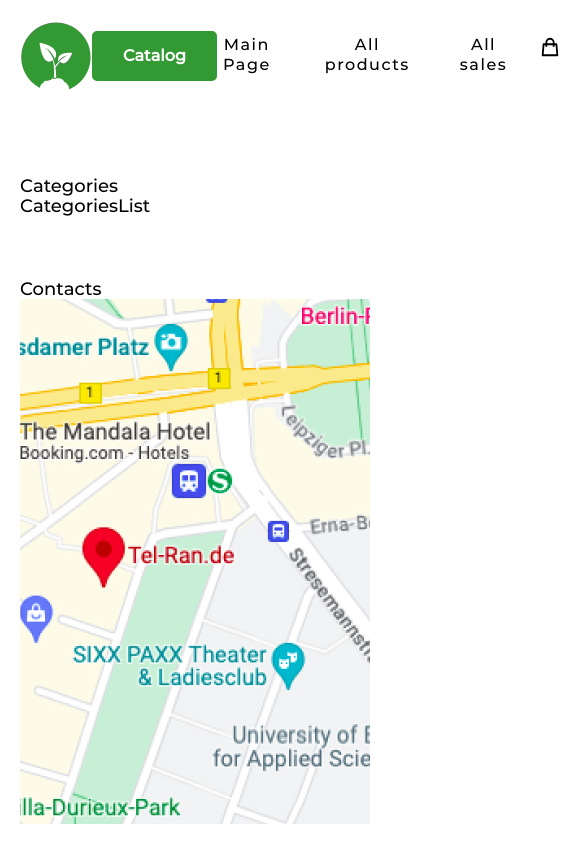
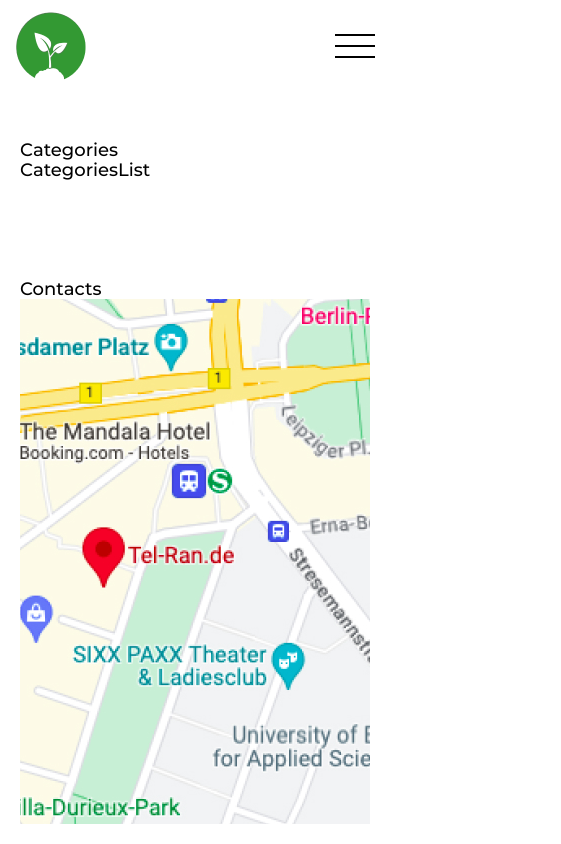
Before and after one commit to sl101/TEL-Ran-Diploma-project, a React (Create React App) app: page /categories in a window 390 px wide. Shown: the whole page, 561 px wide, since content can reach past the window. Built offline with nearby package versions, Linux system fonts and the light colour scheme.

Commit message:
feat(header) adaptive

```diff
--- a/src/App.css
+++ b/src/App.css
@@ -7,6 +7,7 @@
 	--accent-color: #ff32a1;
 
 	--a7-color: #a7a7a7;
+	--blur-color: #d8eed3ee;
 	--92-color: #929292;
 	--8b-color: #8b8b8b;
 	--6c-color: #6c6c6c;
--- /dev/null
+++ b/src/components/Burger/Burger.jsx
@@ -0,0 +1,10 @@
+import styles from './Burger.module.css';
+
+export const Burger = ({ active, ...other }) => {
+	return (
+		<div className={`${styles.burger} ${styles[active]}`} {...other}>
+			<span className={styles.burger_line1}></span>
+			<span className={styles.burger_line2}></span>
+		</div>
+	);
+};
--- /dev/null
+++ b/src/components/Burger/Burger.module.css
@@ -0,0 +1,46 @@
+.burger {
+	position: relative;
+	width: 40px;
+	height: 24px;
+	display: none;
+
+	border-top: 2px solid black;
+	border-bottom: 2px solid black;
+
+	cursor: pointer;
+	transition: border-color var(--hover-time) ease;
+}
+
+.burger span {
+	position: absolute;
+	width: 100%;
+	height: 2px;
+	top: 50%;
+	left: 0;
+
+	transform: translateY(-50%);
+	background-color: var(--black-color);
+	transition: transform var(--hover-time) ease;
+}
+
+.burger.active {
+	transition: border-color 0.1s ease;
+	border-color: transparent;
+}
+
+.burger.active .burger_line1 {
+	transform: rotate(45deg);
+}
+
+.burger.active .burger_line2 {
+	transform: rotate(-45deg);
+}
+
+@media (max-width: 762px) {
+	.burger {
+		display: block;
+		/* justify-self: end; */
+		/* top: 20px;
+		right: 20px; */
+	}
+}
--- a/src/components/Header/Header.js
+++ b/src/components/Header/Header.js
@@ -1,30 +1,45 @@
 import styles from './Header.module.css';
 import logo from '../../media/images/logo.png';
 
+import { Burger, Button, Navigation } from '../';
+import { NavLink } from 'react-router-dom';
+import { useState } from 'react';
 import { HiOutlineShoppingBag } from 'react-icons/hi';
-import { Button, Navigation } from '../';
-import { NavLink } from 'react-router-dom';
 
 export const Header = () => {
+	const [active, setActive] = useState('');
+	const toggleActive = () => {
+		setActive(active === 'active' ? '' : 'active');
+	};
+
 	return (
 		<header className={styles.header}>
 			<div className="container">
 				<div className={styles.header_wrapper}>
-					{/* <div className={styles.header_content}> */}
 					<div className={styles.logo}>
 						<img src={logo} alt="logo" />
 					</div>
+					<div className={`${styles.menu} ${styles[active]}`}>
+						<NavLink
+							className={styles.btn_wrapper}
+							to="/categories"
+							onClick={toggleActive}
+							// tabindex="-1"
+						>
+							<Button text="Catalog" content="header_btn" />
+						</NavLink>
 
-					<NavLink
-						className={styles.btn_wrapper}
-						to="/categories"
-						tabindex="-1"
-					>
-						<Button text="Catalog" content="header_btn" />
-					</NavLink>
+						<Navigation onClick={toggleActive} />
 
-					{/* </div> */}
-					<Navigation />
+						<NavLink
+							className={styles.cart_link}
+							to="/cart"
+							onClick={toggleActive}
+						>
+							<HiOutlineShoppingBag />
+						</NavLink>
+					</div>
+					<Burger onClick={toggleActive} active={active} />
 				</div>
 			</div>
 		</header>
--- a/src/components/Header/Header.module.css
+++ b/src/components/Header/Header.module.css
@@ -3,25 +3,119 @@
 }
 
 .header_wrapper {
+	display: flex;
+	align-items: center;
+	justify-content: space-between;
+	gap: 5%;
+}
+
+.menu {
+	width: 100%;
 	display: grid;
-	grid-template-columns: 1fr 2fr 5fr;
-	justify-items: start;
+	grid-template-columns: 1fr 5fr .8fr;
 	align-items: center;
 }
 
 
 .logo {
+	position: relative;
+	z-index: 50;
+	flex-shrink: 0;
 	width: 72px;
 	height: 72px;
 }
 
 .logo img {
-	display: block;
-	width: 100%;
+	/* display: block;
+	width: 100%; */
 }
 
-.btn_wrapper {}
+.cart_link {
+	position: relative;
+	justify-self: end;
 
+	width: 30px;
+	height: 30px;
 
+	outline: none;
+	transition: color var(--hover-time) ease;
+}
 
-@media (min-width: 762px) {}
+.cart_link svg {
+	width: 100%;
+	height: 100%;
+}
+
+@media (min-width: 762px) {
+	.cart_link:focus svg {
+		color: var(--92-color);
+	}
+
+	.cart_link:hover svg {
+		color: var(--ui-color);
+	}
+
+	.cart_link:active {
+		top: 1px;
+	}
+}
+
+@media (max-width: 762px) {
+	.header {
+		/* position: fixed; */
+		/* width: 100%; */
+	}
+
+	.header_wrapper {
+		position: fixed;
+		top: 0;
+		left: 0;
+		width: 100%;
+		padding: 10px 15px;
+		background-color: var(--white-color);
+	}
+
+	.menu {
+		position: fixed;
+		top: 0;
+		left: 0;
+		right: 0;
+		bottom: 0;
+
+		padding: 80px 15px;
+		/* display: grid; */
+		grid-template-columns: 1fr 1fr;
+		grid-template-rows: auto 100px;
+		grid-template-areas:
+			/* "logo burger" */
+			"nav nav"
+			"btn cart";
+		justify-items: center;
+		background-color: var(--blur-color);
+
+		transform: translateX(-100%);
+		transition: transform var(--hover-time) ease;
+	}
+
+	.menu.active {
+		transform: translateX(0);
+	}
+
+	.cart_link {
+		grid-area: cart;
+		justify-self: center;
+		width: 50px;
+		height: 50px;
+	}
+
+	.logo {
+		/* grid-area: logo; */
+		/* position: relative; */
+		/* top: 20px; */
+	}
+
+	.btn_wrapper {
+		grid-area: btn;
+		/* justify-self: center; */
+	}
+}
--- a/src/components/Navigation/Navigation.jsx
+++ b/src/components/Navigation/Navigation.jsx
@@ -2,29 +2,39 @@
 import { HiOutlineShoppingBag } from 'react-icons/hi';
 import styles from './Navigation.module.css';
 
-export const Navigation = () => {
+export const Navigation = ({ ...other }) => {
 	return (
 		<nav className={styles.nav}>
 			<ul className={styles.nav_list}>
 				<li className={styles.nav_item}>
-					<NavLink className={styles.nav_link} to="/">
+					<NavLink className={styles.nav_link} to="/" {...other}>
 						Main Page
 					</NavLink>
 				</li>
 				<li>
-					<NavLink className={styles.nav_link} to="/products" state="all">
+					<NavLink
+						className={styles.nav_link}
+						to="/products"
+						state="all"
+						{...other}
+					>
 						All products
 					</NavLink>
 				</li>
 				<li>
-					<NavLink className={styles.nav_link} to="/products" state="sale">
+					<NavLink
+						className={styles.nav_link}
+						to="/products"
+						state="sale"
+						{...other}
+					>
 						All sales
 					</NavLink>
 				</li>
 			</ul>
-			<NavLink className={`${styles.nav_cart} ${styles.nav_link}`} to="/cart">
+			{/* <NavLink className={`${styles.nav_cart} ${styles.nav_link}`} to="/cart">
 				<HiOutlineShoppingBag />
-			</NavLink>
+			</NavLink> */}
 		</nav>
 	);
 };
--- a/src/components/Navigation/Navigation.module.css
+++ b/src/components/Navigation/Navigation.module.css
@@ -1,13 +1,10 @@
 .nav {
-	width: 100%;
-	display: flex;
-	justify-content: space-between;
+	justify-self: end;
 }
 
 .nav_list {
 	margin: 0 auto;
 
-	text-align: center;
 	display: flex;
 	align-items: center;
 	gap: 46px;
@@ -31,7 +28,7 @@
 	transition: color var(--hover-time) ease, border-bottom-color var(--hover-time) ease;
 }
 
-.nav_cart {
+/* .nav_cart {
 	width: 30px;
 	height: 30px;
 
@@ -45,29 +42,42 @@
 .nav_cart svg {
 	width: 100%;
 	height: 100%;
+} */
+
+@media (max-width: 762px) {
+
+	.nav {
+		grid-area: nav;
+		justify-self: center;
+
+	}
+
+	.nav_list {
+		margin: 0;
+
+		display: flex;
+		flex-direction: column;
+		gap: 90px;
+	}
+
+	.nav_link {
+		font-weight: 700;
+		font-size: 32px;
+	}
 }
 
 @media (min-width: 762px) {
 
-	.nav_link:focus,
-	.nav_cart:focus svg {
+	.nav_link:focus {
 		color: var(--92-color);
 	}
 
-	.nav_link:hover,
-	.nav_cart:hover svg {
+	.nav_link:hover {
 		color: var(--ui-color);
-	}
-
-	.nav_link:hover {
 		border-bottom-color: var(--ui-color);
 	}
 
 	.nav_link:active {
 		top: 1px;
 	}
-
-
-
-
 }
--- a/src/components/index.js
+++ b/src/components/index.js
@@ -2,6 +2,7 @@
 
 export { Header } from './Header/Header';
 export { Navigation } from './Navigation/Navigation';
+export { Burger } from './Burger/Burger';
 
 export { Head } from './Head/Head';
 
```
